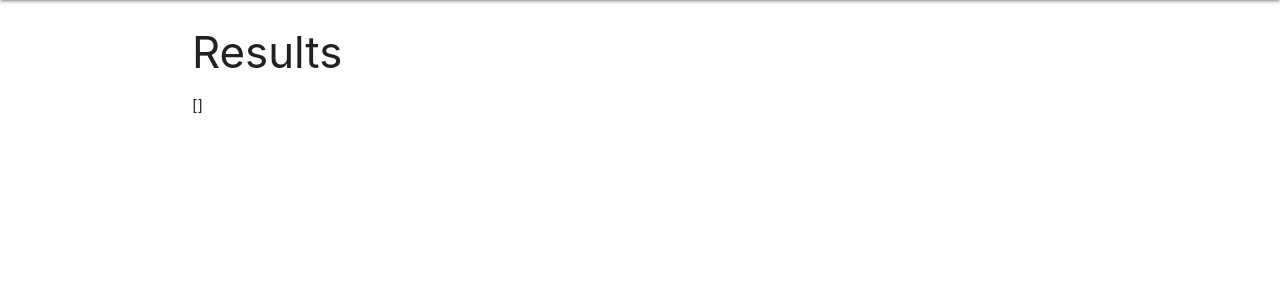
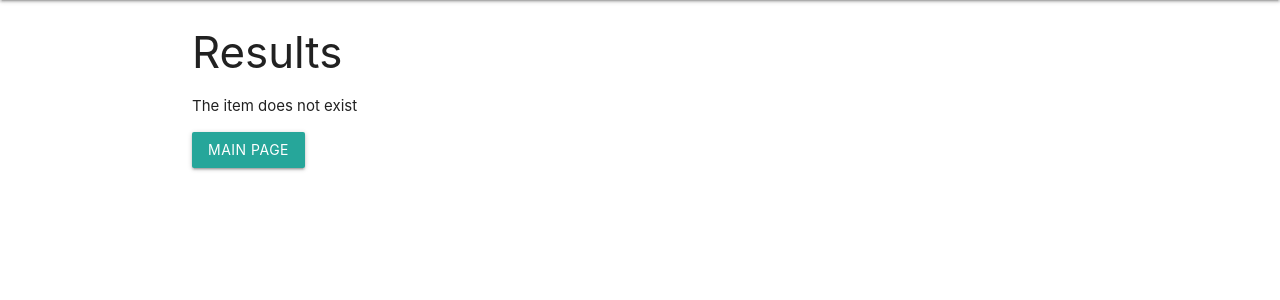
Before and after one commit to r-andy79/shopping-helper, a Flask app: page /search_item in a window 1280 px wide. Shown: the part 64-364 px from the top of the page. Run offline with Flask 2, Linux system fonts and the light colour scheme; data that the repository does not hold is empty; some libraries are stand-ins or nearby versions.

Commit message:
Formatted search results and added buttons for editing and removing items directly from the view

```diff
--- a/templates/search_results.html
+++ b/templates/search_results.html
@@ -1,10 +1,24 @@
 {% extends 'base.html' %}
 {% block content %}
     <h3>Results</h3>
-    {%print(results)%}
-    {% for i in results %}
-      <p>{{i.item_name}}</p>
-      <p>{{i.item_quantity}}</p>
-      <p>{{i.item_note}}</p>
+    {% if results == [] %}
+    <p>The item does not exist</p>
+    {% else %}
+    <ul>
+    {% for item in results %}
+    <li>
+      <div class="row">
+      <div class="col s8"><span><strong>Name: </strong></span>{{item.item_name}}, <span><strong>Quantity: </strong></span>{{item.quantity_name}}, <span><strong>Note: </strong></span>{{item.item_note}}</div>
+      <div class="col s4">
+          <a href="{{ url_for('edit_item', item_id=item._id) }}" class="waves-effect waves-light btn-small blue lighten-2">Edit</a>
+          <a href="{{ url_for('delete_item', item_id=item._id) }}" class="waves-effect waves-light btn-small">Remove</a>
+
+      </div>
+    </div>
+      </li>
     {% endfor %}
+  </ul>
+    {% endif %}
+
+    <a href="{{ url_for('get_items') }}" class="waves-effect waves-light btn">Main page</a>
 {% endblock %}
```
